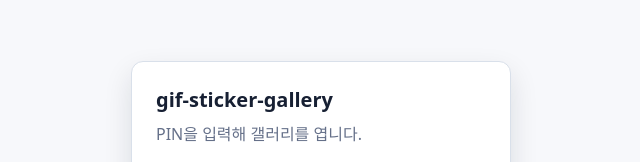
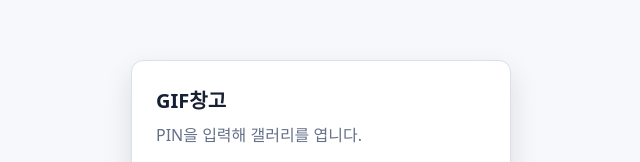
Before and after one commit to wjdcoals541-pixel/roo-starter-template, a website built with Vite: page index.html in a window 1280 px wide. Shown: the part 221-383 px from the top of the page, without its empty margins (319-959 px from the left). Built offline with nearby package versions, Linux system fonts and the light colour scheme.

Commit message:
사이트 이름과 PIN 변경

```diff
--- a/index.html
+++ b/index.html
@@ -3,7 +3,7 @@
   <head>
     <meta charset="UTF-8" />
     <meta name="viewport" content="width=device-width, initial-scale=1.0" />
-    <title>gif-sticker-gallery</title>
+    <title>GIF창고</title>
   </head>
   <body>
     <div id="app"></div>
--- a/package.json
+++ b/package.json
@@ -1,5 +1,7 @@
 {
-  "name": "roo-starter-template",
+  "name": "gif-changgo",
+  "displayName": "GIF창고",
+  "description": "GIF창고",
   "private": true,
   "type": "module",
   "scripts": {
--- a/src/constants.js
+++ b/src/constants.js
@@ -1,14 +1,14 @@
 // 앱 전역 상수와 저장소 키를 정의한다.
-export const APP_TITLE = 'gif-sticker-gallery';
+export const APP_TITLE = 'GIF창고';
 
 export const R2_BASE_URL =
   'https://pub-89e483c547674bcf9a18fa2ecf3468c7.r2.dev';
 
 export const PIN_HASH =
-  '3255112a569da56a9b616101e6c51f1b26ab26c0492614ff3f85e169453526f1';
+  '2fb451f9569989e892ced96048464d6739285a0a5fe00a1a12c47e9d3af93762';
 
 export const STORAGE_KEYS = {
   favorites: 'gif-sticker-gallery:favorites',
   recentPacks: 'gif-sticker-gallery:recent-packs',
-  pinVerified: 'gif-sticker-gallery:pin-verified',
+  pinVerified: 'gif-sticker-gallery:pin-verified:v2',
 };
```
Also changed, not shown: README.md.
